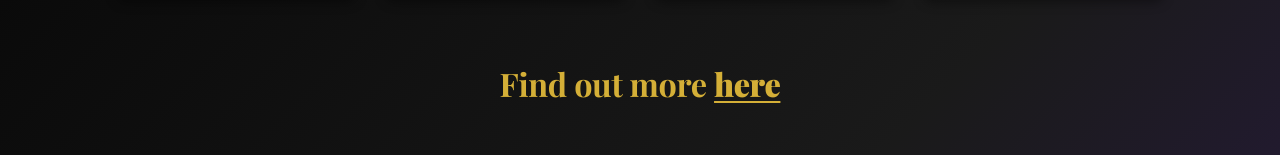
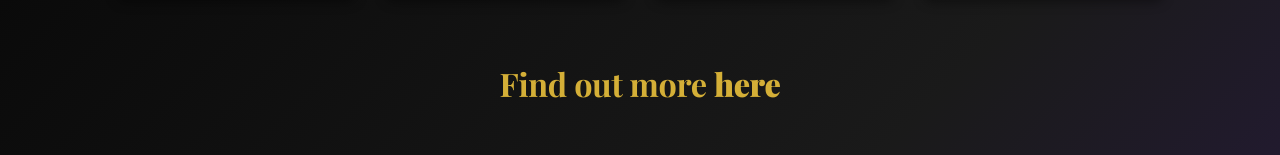
Before and after one commit to Anyelka/killer-weekend, a React (Vite) app: page / in a window 1280 px wide. Shown: the part 2405-2560 px from the top of the page. Built offline with nearby package versions, Linux system fonts and the light colour scheme; a web font is replaced by a local one.

Commit message:
formatting

```diff
--- a/src/App.css
+++ b/src/App.css
@@ -627,15 +627,24 @@ body.no-animations .detail-icon {
 
 .footer-link {
   color: var(--accent);
-  text-decoration: underline;
-  font-weight: 900;
+  font-weight: 900 !important;
   font-family: var(--heading);
   font-size: 1.8rem;
   position: relative;
   transition: all 0.3s ease;
-  text-decoration-thickness: 2px;
-  text-underline-offset: 4px;
+  text-decoration: none !important;
   letter-spacing: -0.01em;
+}
+
+.footer-link::after {
+  content: '';
+  position: absolute;
+  bottom: -4px;
+  left: 0;
+  width: 0;
+  height: 2px;
+  background-color: var(--accent);
+  transition: width 0.4s ease;
 }
 
 .footer-link:hover {
@@ -643,8 +652,13 @@ body.no-animations .detail-icon {
   text-shadow:
     0 0 10px rgba(212, 175, 55, 0.6),
     0 0 20px rgba(212, 175, 55, 0.4),
-    0 0 30px rgba(212, 175, 55, 0.2);
+    0 0 30px rgba(212, 175, 55, 0.2) !important;
   animation: glowUp 0.6s ease-out;
+}
+
+.footer-link:hover::after {
+  width: 100%;
+  background-color: #ffd700;
 }
 
 .footer-subtext {
```
